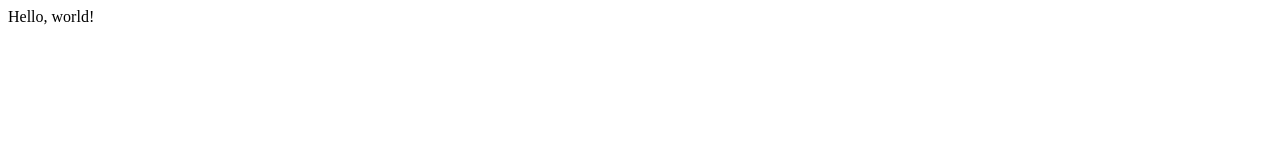
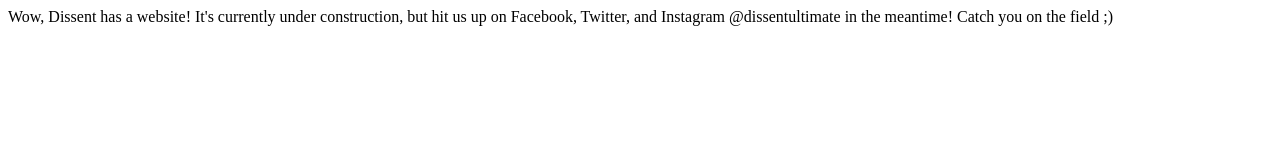
Before and after one commit to dissentultimate/dissentultimate.github.io, a plain HTML site: page index.html in a window 1280 px wide. Drawn offline with Linux system fonts and the light colour scheme.

Commit message:
Update index.html

```diff
--- a/index.html
+++ b/index.html
@@ -1 +1 @@
-<div>Hello, world!</div>
+<div>Wow, Dissent has a website! It's currently under construction, but hit us up on Facebook, Twitter, and Instagram @dissentultimate in the meantime! Catch you on the field ;)</div>
```
